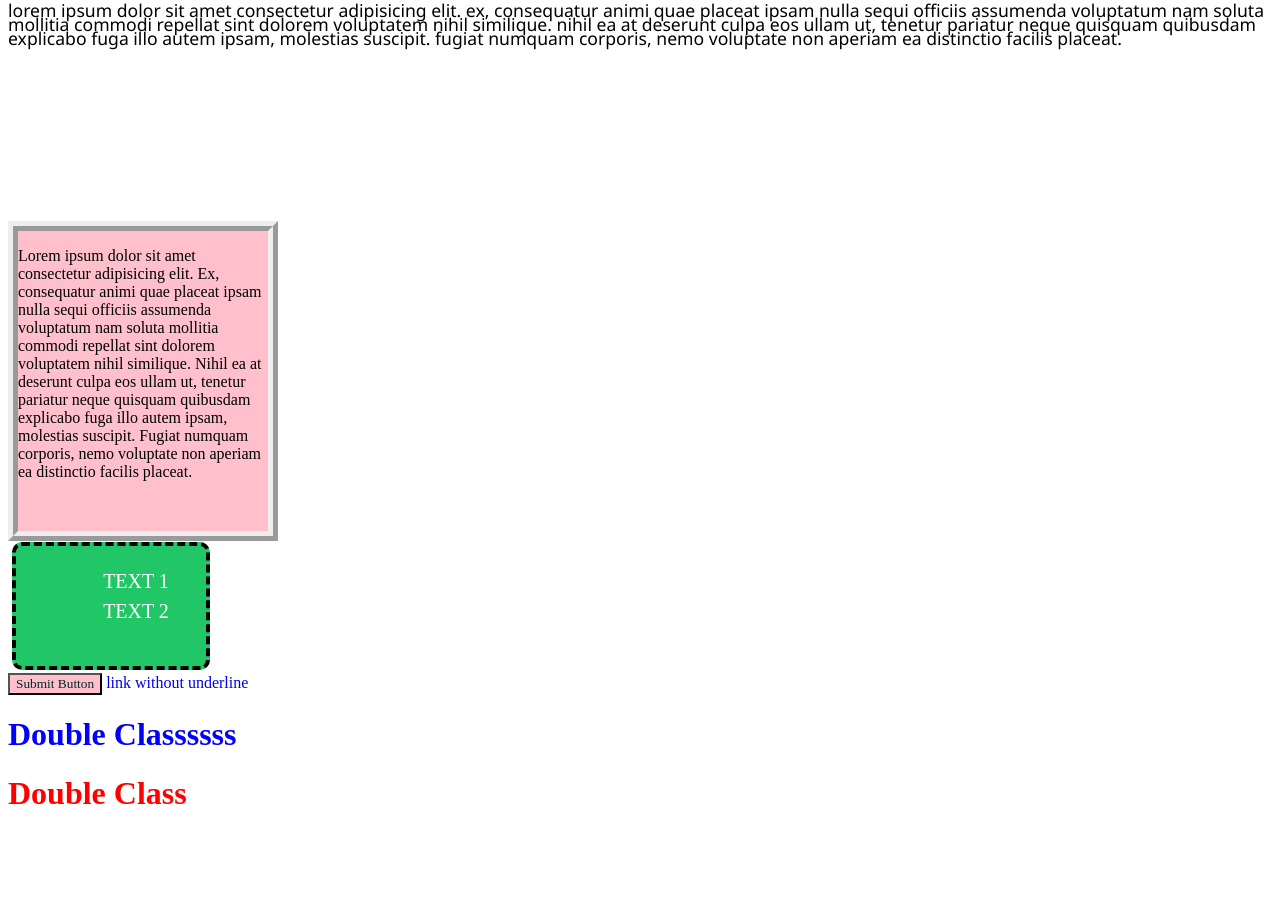
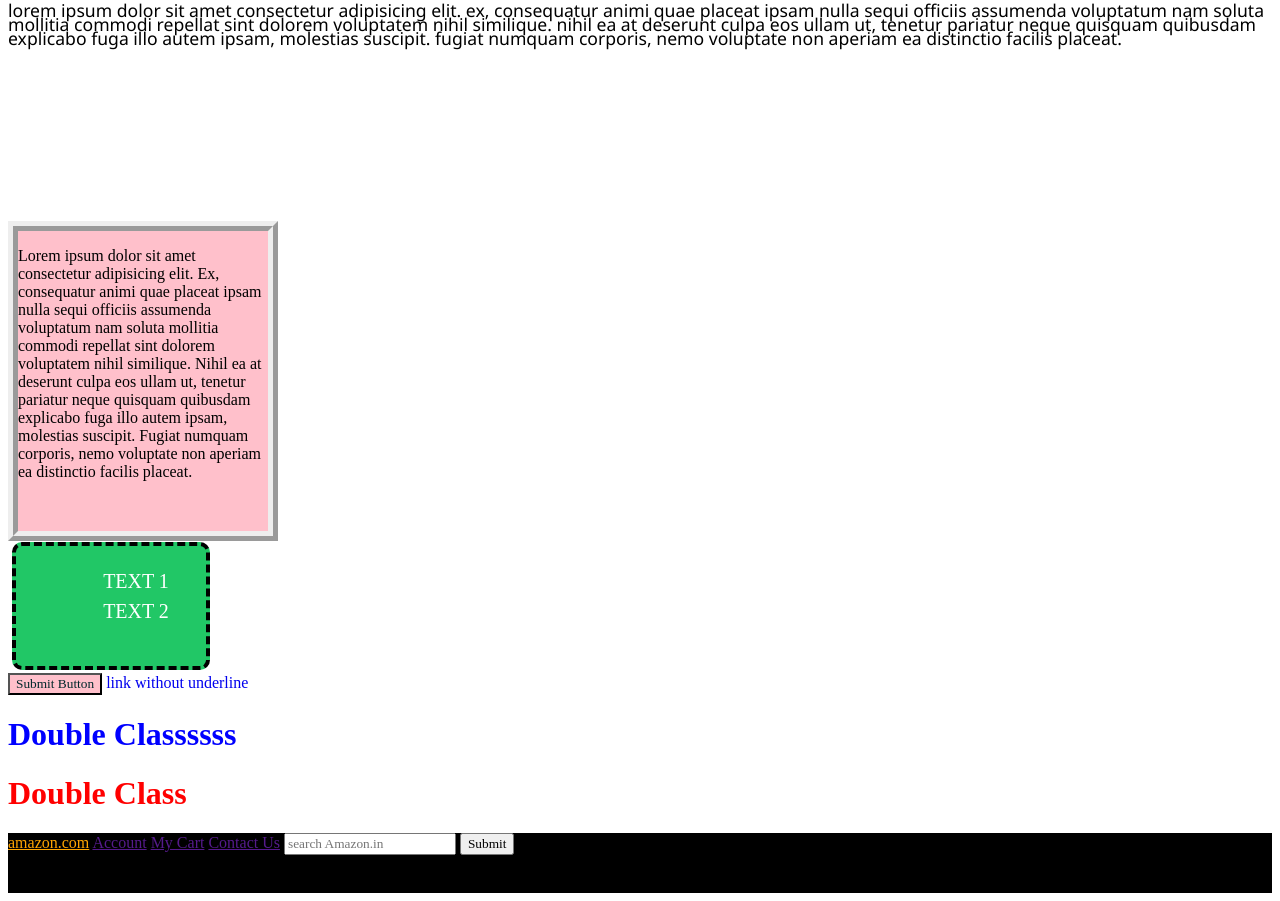
Before and after one commit to sanskaarz/LearnCSS, a plain HTML site: page index.html in a window 1280 px wide. Shown: the part 682-1583 px from the top of the page. Before the commit the page ends 1515 px from the top, so only its background shows below. Drawn offline with Linux system fonts and the light colour scheme.

Commit message:
modified

```diff
--- a/index.html
+++ b/index.html
@@ -45,6 +45,14 @@
   <h1 class="three" id="doubleid1">Double Classssss</h1>
 
   <h1 class="three" >Double Class</h1>
+  <div id="navbar">
+    <a href="https://www.amazon.com" id="navbarlink">amazon.com</a>
+    <a href="" id="navbaraccount">Account</a>
+    <a href="" id="navbarmycart">My Cart</a>
+    <a href="" id="navbarcontactus">Contact Us</a>
+    <input type="search" placeholder="search Amazon.in">
+    <input type="submit" id="navbarbutton">
+  </div>
 
 </body>
 </html>
```
